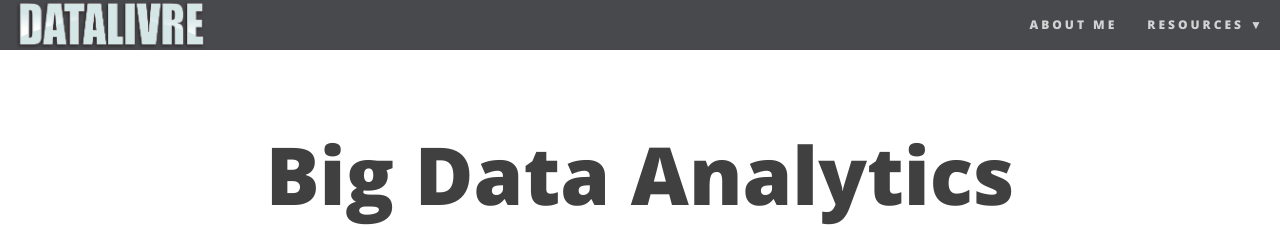
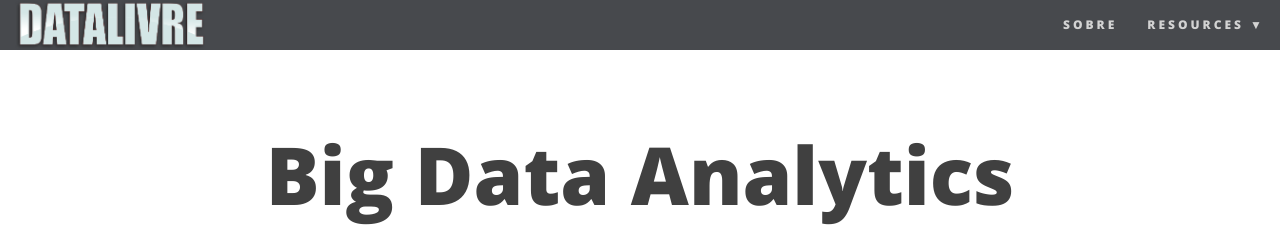
Before and after one commit to datalivre/datalivre.github.io, a Jekyll site: the page built from index.html, in a window 1280 px wide. Shown: the top 226 px of the page. Built offline with Jekyll 4.4.1, drawn with Linux system fonts in a browser that asks for light colours; nearby versions of some CDN libraries; the list of posts is cut into pages by our own code.

Commit message:
Updated _config.yml

```diff
--- a/_config.yml
+++ b/_config.yml
@@ -22,7 +22,7 @@ description: Mais um blog para ciêntistas de dados!
 
 # List of links in the navigation bar
 navbar-links:
-  About Me: "aboutme"
+  Sobre: "aboutme"
   Resources:
     - Beautiful Jekyll: "teste"
     - Learn markdown: "http://www.markdowntutorial.com/"
```
